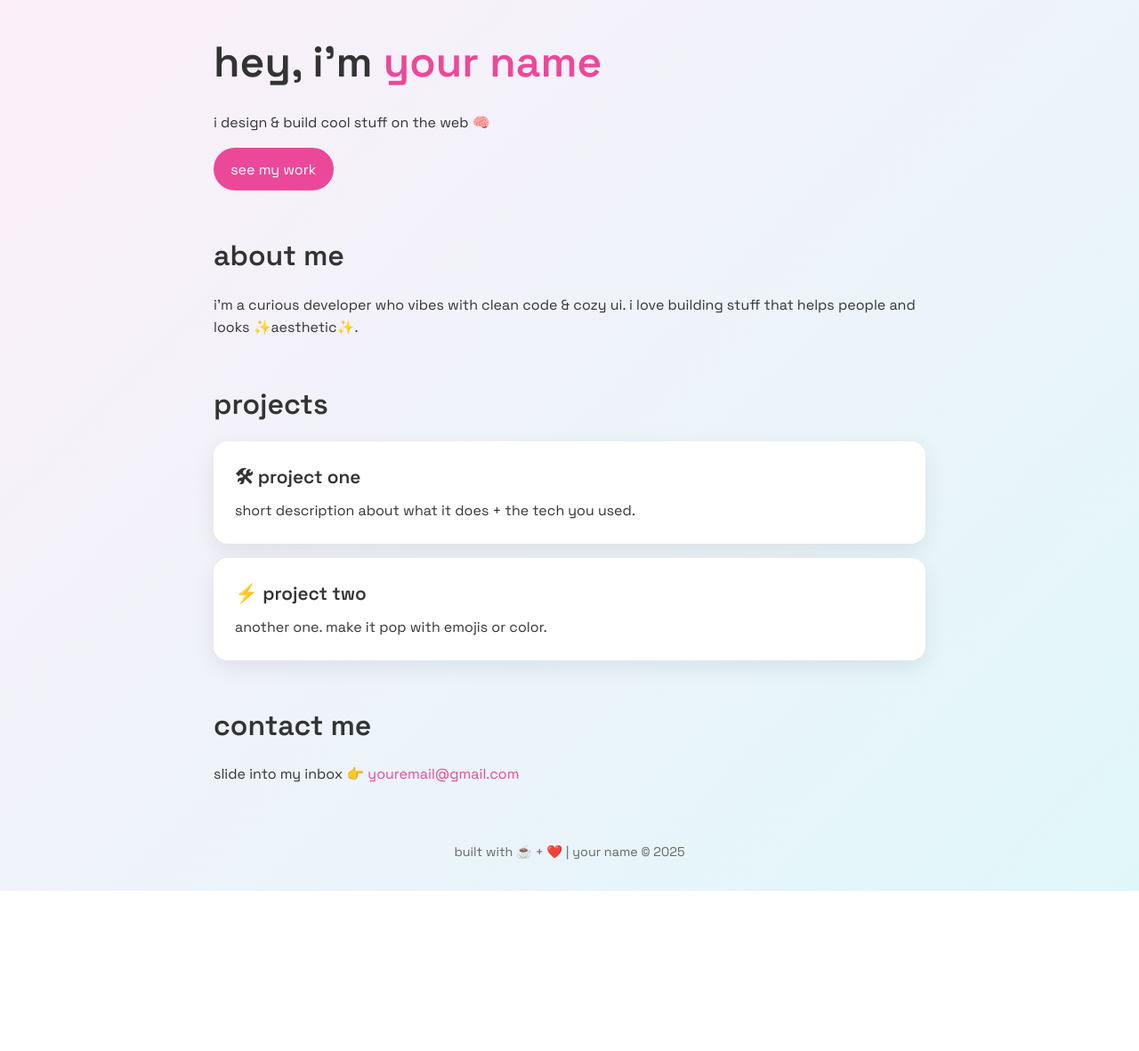
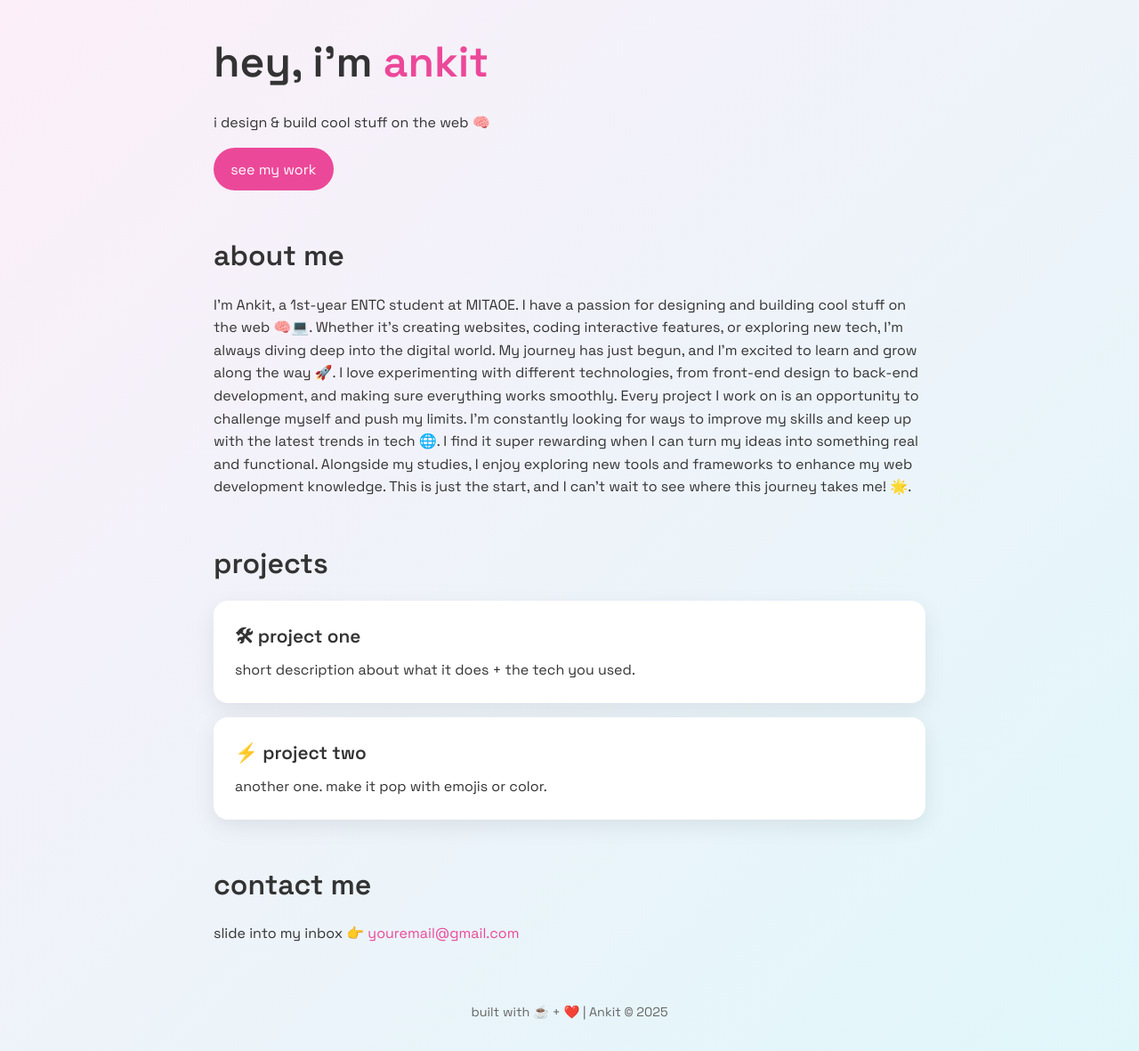
Before and after one commit to Ankitpandey90/Pandey.github.io, a plain HTML site: page index.html in a window 1280 px wide. Shown: the whole page at 89% size. Before the commit the page ends 1001 px from the top, so only its background shows below. Drawn offline with Linux system fonts and the light colour scheme.

Commit message:
Update index.html

```diff
--- a/index.html
+++ b/index.html
@@ -3,21 +3,21 @@
 <head>
   <meta charset="UTF-8" />
   <meta name="viewport" content="width=device-width, initial-scale=1.0" />
-  <title>Your Name | Portfolio</title>
+  <title>Ankit Pandey</title>
   <link rel="stylesheet" href="style.css" />
   <link href="https://fonts.googleapis.com/css2?family=Space+Grotesk:wght@400;600&display=swap" rel="stylesheet">
 </head>
 <body>
   <div class="container">
     <header>
-      <h1>hey, i’m <span class="highlight">your name</span></h1>
+      <h1>hey, i’m <span class="highlight">Ankit</span></h1>
       <p>i design & build cool stuff on the web 🧠</p>
       <a href="#projects" class="btn">see my work</a>
     </header>
 
     <section id="about">
       <h2>about me</h2>
-      <p>i’m a curious developer who vibes with clean code & cozy ui. i love building stuff that helps people and looks ✨aesthetic✨.</p>
+      <p>I'm Ankit, a 1st-year ENTC student at MITAOE. I have a passion for designing and building cool stuff on the web 🧠💻. Whether it’s creating websites, coding interactive features, or exploring new tech, I’m always diving deep into the digital world. My journey has just begun, and I'm excited to learn and grow along the way 🚀. I love experimenting with different technologies, from front-end design to back-end development, and making sure everything works smoothly. Every project I work on is an opportunity to challenge myself and push my limits. I’m constantly looking for ways to improve my skills and keep up with the latest trends in tech 🌐. I find it super rewarding when I can turn my ideas into something real and functional. Alongside my studies, I enjoy exploring new tools and frameworks to enhance my web development knowledge. This is just the start, and I can't wait to see where this journey takes me! 🌟.</p>
     </section>
 
     <section id="projects">
@@ -34,11 +34,11 @@
 
     <section id="contact">
       <h2>contact me</h2>
-      <p>slide into my inbox 👉 <a href="mailto:youremail@gmail.com">youremail@gmail.com</a></p>
+      <p>slide into my inbox 👉 <a href="@gmail.com">youremail@gmail.com</a></p>
     </section>
 
     <footer>
-      <p>built with ☕ + ❤️ | your name © 2025</p>
+      <p>built with ☕ + ❤️ | Ankit © 2025</p>
     </footer>
   </div>
 </body>
```
